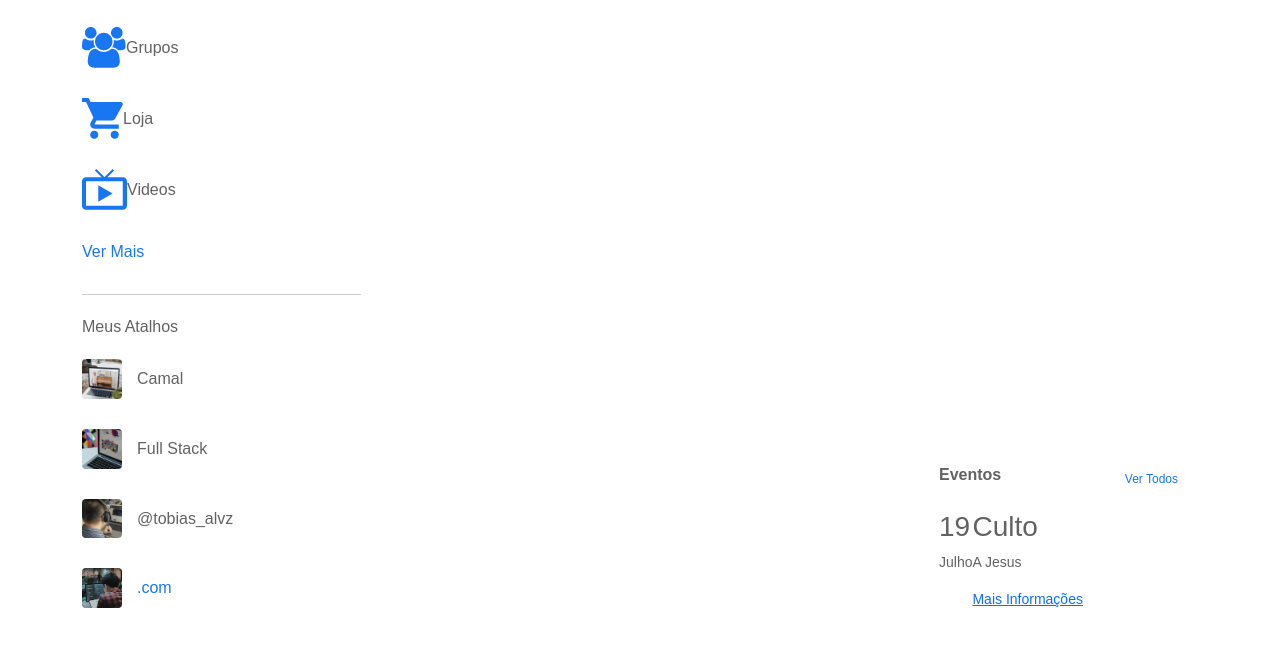
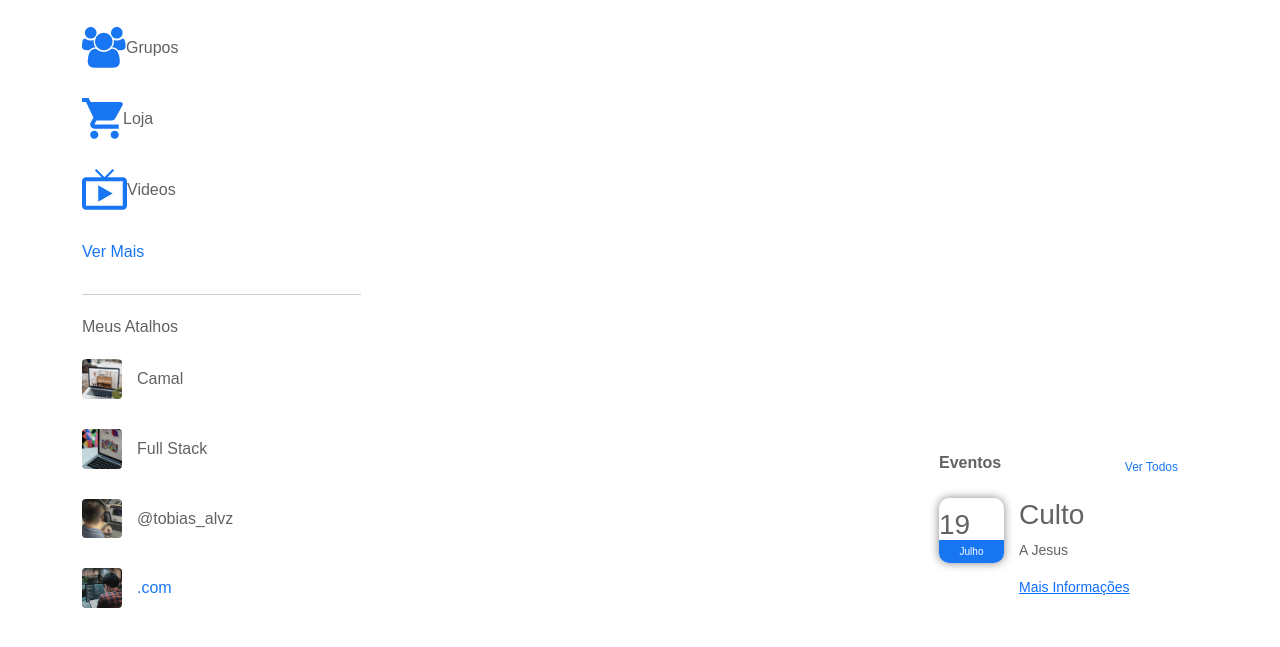
Before and after one commit to TobiasAlvz/FaceBook-Clone, a plain HTML site: page index.html in a window 1280 px wide. Shown: the part 115-762 px from the top of the page. Drawn offline with nearby package versions, Linux system fonts and the light colour scheme.

Commit message:
Update style.css

```diff
--- a/style.css
+++ b/style.css
@@ -158,6 +158,39 @@ nav .online::after {
 .event {
   display: flex;
   font-size: 14px;
+  margin-bottom: 20px;
+}
+
+.left-event {
+  border-radius: 10px;
+  height: 65px;
+  width: 65px;
+  margin-right: 15px;
+  padding-top: 10px;
+  position: relative;
+  overflow: hidden;
+  box-shadow: 0 0 10px rgba(0, 0, 0, 0.486);
+}
+
+.left-event p {
+  font-size: 12px;
+}
+
+.left-event a {
+  font-size: 12px;
+  text-decoration: none;
+}
+
+.left-event span {
+  position: absolute;
+  bottom: 0;
+  left: 0;
+  width: 100%;
+  background-color: #1876f2;
+  color: #fff;
+  font-size: 10px;
+  padding: 4px 0;
+  text-align: center;
 }
 
 /*# sourceMappingURL=style.css.map */
```
